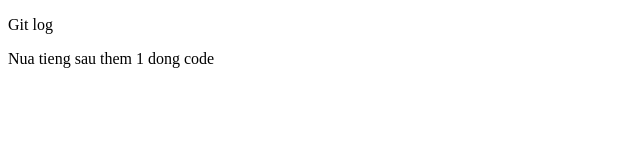
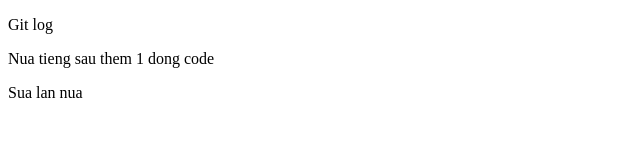
Before and after one commit to MrceLems/Test4, a plain HTML site: page index.html in a window 1280 px wide. Shown: the full height of the page, 0-640 px from the left. Drawn offline with Linux system fonts and the light colour scheme.

Commit message:
sualan1 2

```diff
--- a/index.html
+++ b/index.html
@@ -8,5 +8,6 @@
 <body>
     <p>Git log</p>
     <p>Nua tieng sau them 1 dong code</p>
+    <p>Sua lan nua</p>
 </body>
 </html>
```
